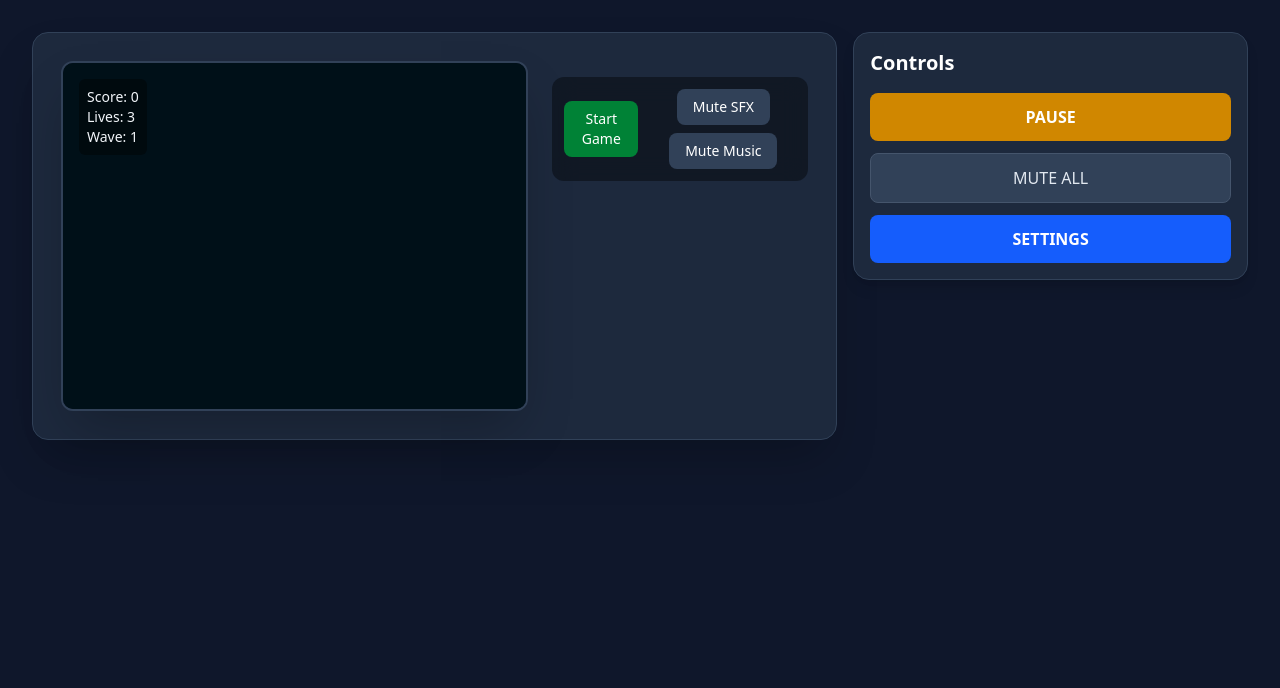
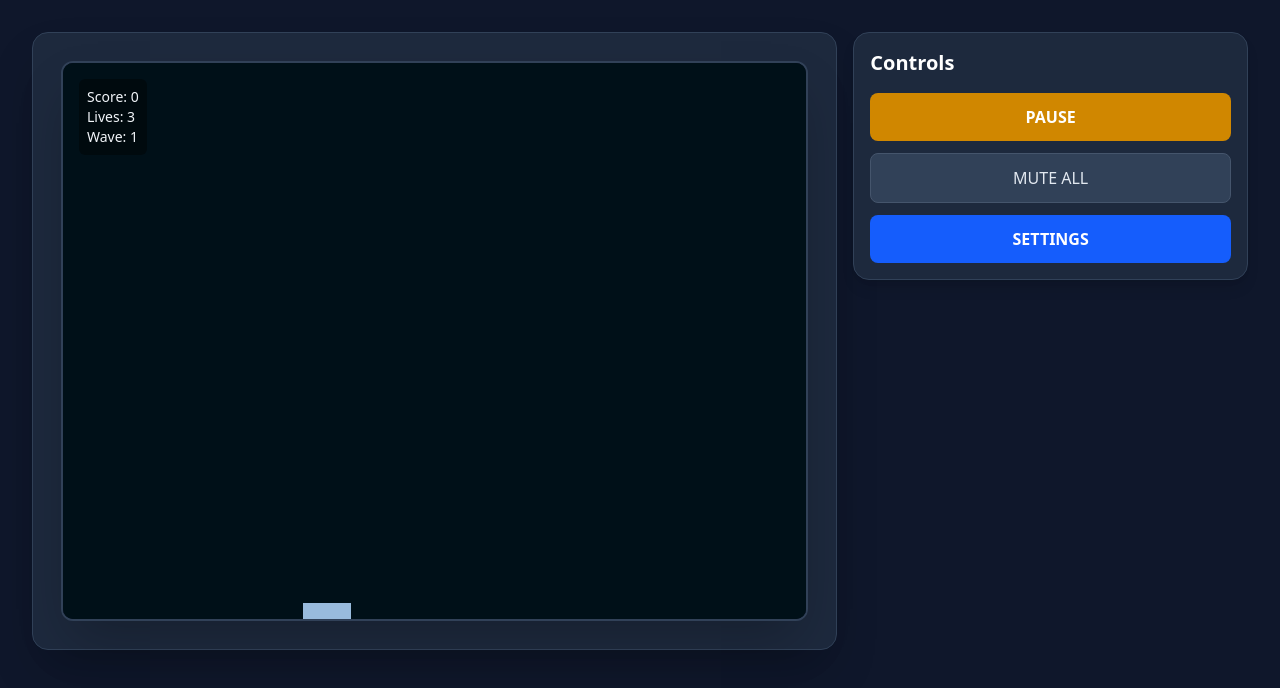
Before and after one commit to Owens01/alien-invasion, a Next.js app: page / in a window 1280 px wide. Shown: the top 688 px of the page. Built offline with nearby package versions, Linux system fonts and the light colour scheme.

Commit message:
updated two file

```diff
--- a/components/Controls.tsx
+++ b/components/Controls.tsx
@@ -1,131 +1,131 @@
-"use client";
+// "use client";
 
-import React from "react";
+// import React from "react";
 
-type GameActions = {
-  setVolume: (v: number) => void;
-  setDifficulty: (d: string) => void;
-  setParticles: (b: boolean) => void;
-  toggleMute: () => void;
-  getMuted: () => boolean;
-  togglePause: () => void;
-  restart: () => void;
-  resetSettings: () => void;
+// type GameActions = {
+//   setVolume: (v: number) => void;
+//   setDifficulty: (d: string) => void;
+//   setParticles: (b: boolean) => void;
+//   toggleMute: () => void;
+//   getMuted: () => boolean;
+//   togglePause: () => void;
+//   restart: () => void;
+//   resetSettings: () => void;
 
-  // optional game-engine features
-  toggleMusic?: () => void;
-  getMusicMuted?: () => boolean;
-  startGame?: () => void;
-};
+//   // optional game-engine features
+//   toggleMusic?: () => void;
+//   getMusicMuted?: () => boolean;
+//   startGame?: () => void;
+// };
 
-type GameState = {
-  started?: boolean;
-  paused?: boolean;
-};
+// type GameState = {
+//   started?: boolean;
+//   paused?: boolean;
+// };
 
-type ControlsProps = {
-  actions: GameActions;
-  state?: GameState;
-};
+// type ControlsProps = {
+//   actions: GameActions;
+//   state?: GameState;
+// };
 
-export default function Controls({ actions, state }: ControlsProps) {
-  const isMuted = actions.getMuted?.() ?? false;
-  const musicMuted = actions.getMusicMuted?.() ?? false;
+// export default function Controls({ actions, state }: ControlsProps) {
+//   const isMuted = actions.getMuted?.() ?? false;
+//   const musicMuted = actions.getMusicMuted?.() ?? false;
 
-  return (
-    <div
-      className="
-        w-full
-        max-w-[900px]
-        mx-auto
-        mt-4
-        bg-black/40
-        backdrop-blur-md
-        rounded-xl
-        p-3
-        flex
-        flex-col
-        sm:flex-row
-        sm:items-center
-        sm:justify-center
-        gap-3
-        text-sm
-        text-white
-      "
-    >
-      {/* Start / Restart / Pause */}
-      <div className="flex flex-wrap gap-2 justify-center">
-        {!state?.started ? (
-          <button
-            onClick={() => actions.startGame?.()}
-            className="
-              px-4 py-2
-              bg-green-700 hover:bg-green-600
-              rounded-lg
-              w-full sm:w-auto
-              text-center
-              transition
-            "
-          >
-            Start Game
-          </button>
-        ) : (
-          <>
-            <button
-              onClick={() => actions.restart()}
-              className="
-                px-4 py-2
-                bg-slate-700 hover:bg-slate-600
-                rounded-lg
-                transition
-              "
-            >
-              Restart
-            </button>
+//   return (
+//     <div
+//       className="
+//         w-full
+//         max-w-[900px]
+//         mx-auto
+//         mt-4
+//         bg-black/40
+//         backdrop-blur-md
+//         rounded-xl
+//         p-3
+//         flex
+//         flex-col
+//         sm:flex-row
+//         sm:items-center
+//         sm:justify-center
+//         gap-3
+//         text-sm
+//         text-white
+//       "
+//     >
+//       {/* Start / Restart / Pause */}
+//       <div className="flex flex-wrap gap-2 justify-center">
+//         {!state?.started ? (
+//           <button
+//             onClick={() => actions.startGame?.()}
+//             className="
+//               px-4 py-2
+//               bg-green-700 hover:bg-green-600
+//               rounded-lg
+//               w-full sm:w-auto
+//               text-center
+//               transition
+//             "
+//           >
+//             Start Game
+//           </button>
+//         ) : (
+//           <>
+//             <button
+//               onClick={() => actions.restart()}
+//               className="
+//                 px-4 py-2
+//                 bg-slate-700 hover:bg-slate-600
+//                 rounded-lg
+//                 transition
+//               "
+//             >
+//               Restart
+//             </button>
 
-            <button
-              onClick={() => actions.togglePause()}
-              className="
-                px-4 py-2
-                bg-slate-700 hover:bg-slate-600
-                rounded-lg
-                transition
-              "
-            >
-              {state?.paused ? "Resume" : "Pause"}
-            </button>
-          </>
-        )}
-      </div>
+//             <button
+//               onClick={() => actions.togglePause()}
+//               className="
+//                 px-4 py-2
+//                 bg-slate-700 hover:bg-slate-600
+//                 rounded-lg
+//                 transition
+//               "
+//             >
+//               {state?.paused ? "Resume" : "Pause"}
+//             </button>
+//           </>
+//         )}
+//       </div>
 
-      {/* Sound + Music */}
-      <div className="flex flex-wrap gap-2 justify-center">
-        <button
-          onClick={() => actions.toggleMute()}
-          className="
-            px-4 py-2
-            bg-slate-700 hover:bg-slate-600
-            rounded-lg
-            transition
-          "
-        >
-          {isMuted ? "Unmute SFX" : "Mute SFX"}
-        </button>
+//       {/* Sound + Music */}
+//       <div className="flex flex-wrap gap-2 justify-center">
+//         <button
+//           onClick={() => actions.toggleMute()}
+//           className="
+//             px-4 py-2
+//             bg-slate-700 hover:bg-slate-600
+//             rounded-lg
+//             transition
+//           "
+//         >
+//           {isMuted ? "Unmute SFX" : "Mute SFX"}
+//         </button>
 
-        {actions.toggleMusic && (
-          <button
-            onClick={() => actions.toggleMusic?.()}
-            className="
-              px-4 py-2
-              bg-slate-700 hover:bg-slate-600
-              rounded-lg
-              transition
-            "
-          >
-            {musicMuted ? "Play Music" : "Mute Music"}
-          </button>
-        )}
-      </div>
-    </div>
-  );
-}
+//         {actions.toggleMusic && (
+//           <button
+//             onClick={() => actions.toggleMusic?.()}
+//             className="
+//               px-4 py-2
+//               bg-slate-700 hover:bg-slate-600
+//               rounded-lg
+//               transition
+//             "
+//           >
+//             {musicMuted ? "Play Music" : "Mute Music"}
+//           </button>
+//         )}
+//       </div>
+//     </div>
+//   );
+// }
--- a/components/GameCanvas.tsx
+++ b/components/GameCanvas.tsx
@@ -5,7 +5,7 @@ import { motion, AnimatePresence } from "framer-motion";
 
 import useGame from "../hooks/useGame"; // ✅ your new custom engine
 import HUD from "./HUD";
-import Controls from "./Controls";
+// import Controls from "./Controls";
 import SettingsPanel from "./SettingsPanel";
 import PauseOverlay from "./PauseOverlay";
 
@@ -38,7 +38,7 @@ export default function GameCanvas({ canvasRef }: GameCanvasProps) {
     <div className="w-full flex flex-col lg:flex-row gap-6 p-4 max-w-[1600px] mx-auto">
       {/* 🎮 GAME CANVAS AREA */}
       <div className="relative flex-1 w-full aspect-4/3 max-h-[80vh] bg-slate-900 border-2 border-slate-700 rounded-xl overflow-hidden shadow-2xl mx-auto">
-        <canvas ref={ref} className="w-full h-full block" />
+        <canvas ref={ref} className="w-full h-full bg-slate-900 block" />
 
         {/* HUD */}
         <HUD
@@ -103,12 +103,12 @@ export default function GameCanvas({ canvasRef }: GameCanvasProps) {
         </AnimatePresence>
       </div>
 
-      {/* 🕹️ RIGHT SIDE CONTROL PANEL */}
+      {/* 🕹️ RIGHT SIDE CONTROL PANEL
       <div className="w-full lg:w-64 flex flex-col gap-4 mx-auto">
         <Controls actions={actions} state={state} />
 
 
-      </div>
+      </div> */}
     </div>
   );
 }
```
